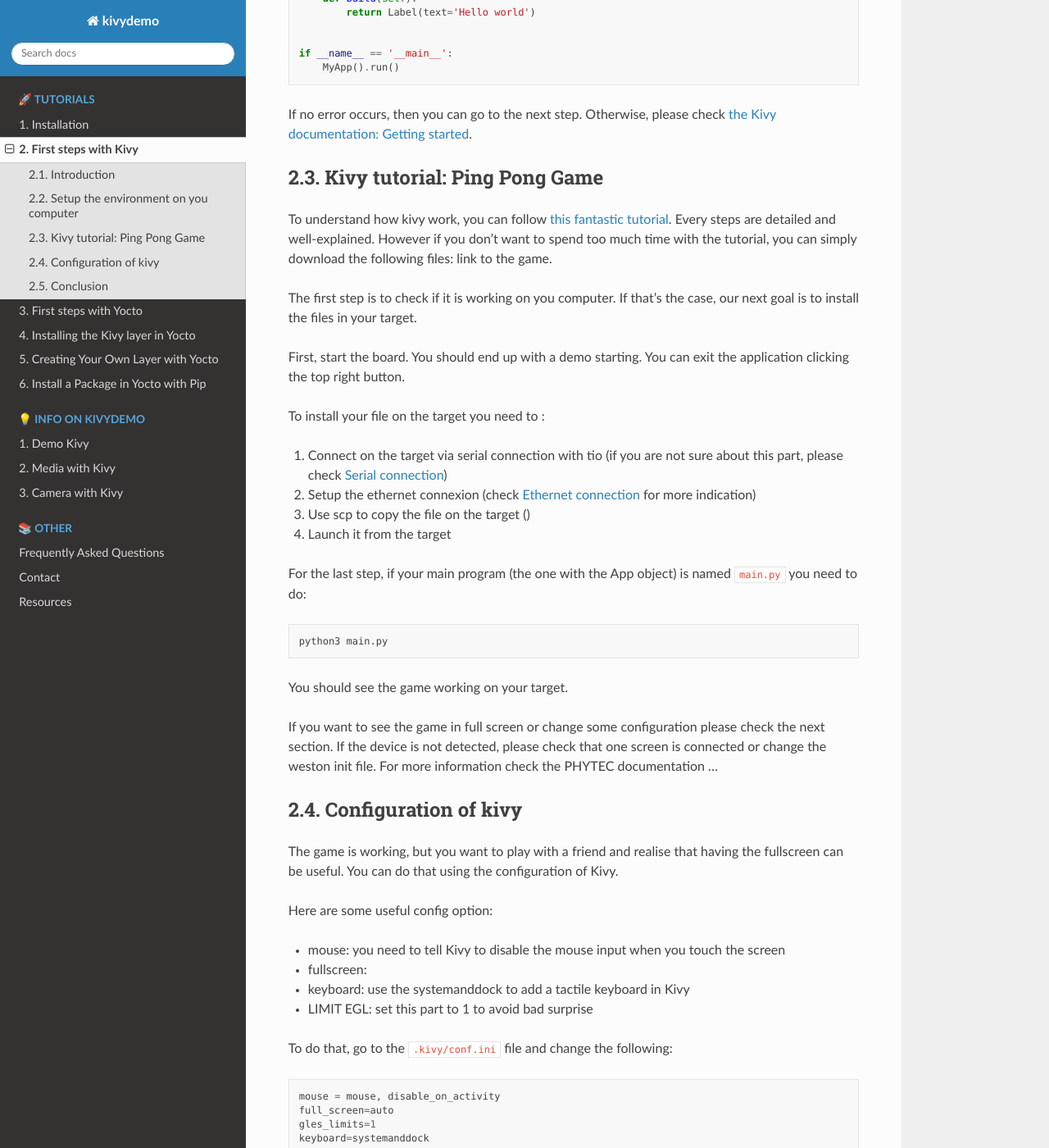
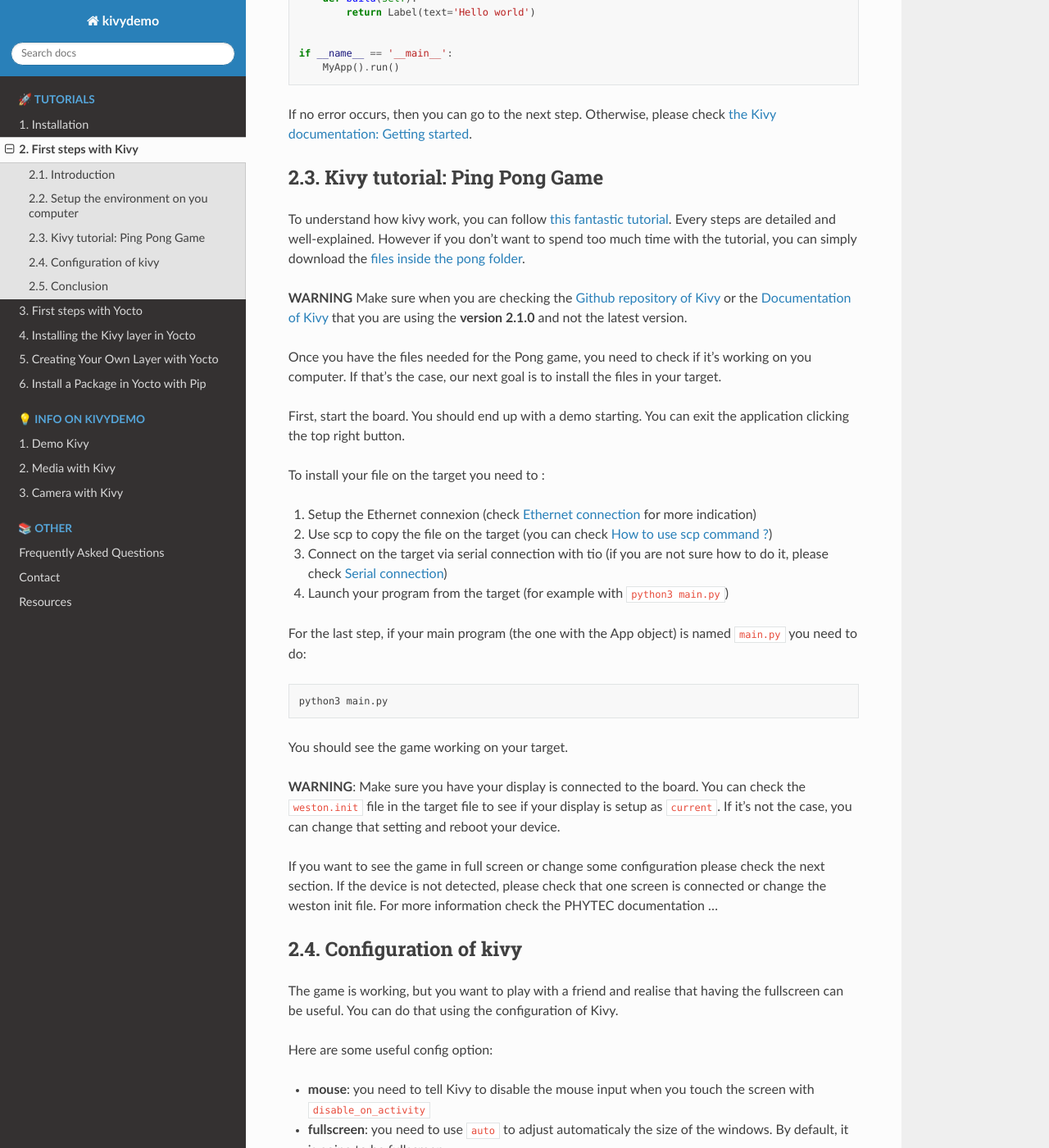
Before and after one commit to phytec/kivy-demo, a Sphinx documentation site: the page built from doc/tutorials/first-steps-kivy.rst, in a window 1280 px wide and 1400 px high, scrolled down 1149 px. Shown: the whole window at 82% size. Built offline with Sphinx 7.4.7 and the Read the Docs theme 2.0.0, drawn with Linux system fonts in a browser that asks for light colours; some of the changed text lies outside the part shown.

Commit message:
📝 Improve documentation

```diff
--- a/doc/faq.rst
+++ b/doc/faq.rst
@@ -29,8 +29,8 @@ Each time you want to use a command, do first ESC.
 
 If you want to learn more commands check `An introduction to the vi editor made by RedHat <https://www.redhat.com/sysadmin/introduction-vi-editor>`_.
 
-How to use :code:`scp` command ?
---------------------------------
+How to use scp command ?
+-------------------------
 
 Scp stand for secure copy protocol. It enables you to copy a file to or from an other machine.
 
--- a/doc/tutorials/first-steps-kivy.rst
+++ b/doc/tutorials/first-steps-kivy.rst
@@ -58,18 +58,20 @@ Kivy tutorial: Ping Pong Game
 ------------------------------
 
 To understand how kivy work, you can follow `this fantastic tutorial <https://kivy.org/doc/stable/tutorials/pong.html>`_. Every steps are detailed and well-explained.
-However if you don't want to spend too much time with the tutorial, you can simply download the following files: link to the game.
+However if you don't want to spend too much time with the tutorial, you can simply download the `files inside the pong folder <https://github.com/kivy/kivy/tree/2.2.0dev0/examples/tutorials/pong>`_.
 
-The first step is to check if it is working on you computer. If that's the case, our next goal is to install the files in your target.
+**WARNING** Make sure when you are checking the `Github repository of Kivy <https://github.com/kivy/kivy/tree/2.2.0dev0>`_ or the `Documentation of Kivy <https://kivy.org/doc/stable/>`_ that you are using the **version 2.1.0** and not the latest version.
+
+Once you have the files needed for the Pong game, you need to check if it's working on you computer. If that's the case, our next goal is to install the files in your target.
 
 First, start the board. You should end up with a demo starting. You can exit the application clicking the top right button.
 
 To install your file on the target you need to :
 
-#. Connect on the target via serial connection with tio (if you are not sure about this part, please check :ref:`tutorials/installation:Serial connection`)
-#. Setup the ethernet connexion (check :ref:`tutorials/installation:Ethernet connection` for more indication)
-#. Use scp to copy the file on the target ()
-#. Launch it from the target
+#. Setup the Ethernet connexion (check :ref:`tutorials/installation:Ethernet connection` for more indication)
+#. Use scp to copy the file on the target (you can check :ref:`faq:How to use scp command ?`)
+#. Connect on the target via serial connection with tio (if you are not sure how to do it, please check :ref:`tutorials/installation:Serial connection`)
+#. Launch your program from the target (for example with :code:`python3 main.py`)
 
 For the last step, if your main program (the one with the App object) is named :code:`main.py` you need to do:
 
@@ -78,6 +80,9 @@ For the last step, if your main program (the one with the App object) is named :
     python3 main.py
 
 You should see the game working on your target.
+
+**WARNING**: Make sure you have your display is connected to the board. You can check the :code:`weston.init` file in the target file to see if your display is setup as :code:`current`.
+If it's not the case, you can change that setting and reboot your device.
 
 If you want to see the game in full screen or change some configuration please check the next section.
 If the device is not detected, please check that one screen is connected or change the weston init file. For more information check the PHYTEC documentation ...
@@ -90,10 +95,10 @@ You can do that using the configuration of Kivy.
 
 Here are some useful config option:
 
-* mouse: you need to tell Kivy to disable the mouse input when you touch the screen
-* fullscreen:
-* keyboard: use the systemanddock to add a tactile keyboard in Kivy
-* LIMIT EGL: set this part to 1 to avoid bad surprise
+* **mouse**: you need to tell Kivy to disable the mouse input when you touch the screen with :code:`disable_on_activity`
+* **fullscreen**: you need to use :code:`auto` to adjust automaticaly the size of the windows. By default, it is going to be fullscreen.
+* **keyboard**: use the :code:`systemanddock` option to add a tactile keyboard in Kivy at the bottom of you window when you want to type something.
+* :code:`LIMIT_EGL`: set this option to 1 to avoid bad surprise due to EGL usage on the board.
 
 To do that, go to the :code:`.kivy/conf.ini` file and change the following:
 
@@ -105,7 +110,7 @@ To do that, go to the :code:`.kivy/conf.ini` file and change the following:
     keyboard=systemanddock
 
 
-There are several way to change the configuration in Kivy. The easiest one is to change the .kivy/conf.ini file.
+There are several way to change the configuration in Kivy. The easiest one is to change the :code:`.kivy/conf.ini` file.
 
 You can also define those configuration parameters with environement variables like that:
 
@@ -125,5 +130,5 @@ Conclusion
 If you want to install your own kivy program on the target, you need to:
 
 #. Develop on your computer an application
-#. Copy the files on the tarfet
+#. Copy the files on the target
 #. Test them on the board
--- a/doc/tutorials/installing-kivy-layer.rst
+++ b/doc/tutorials/installing-kivy-layer.rst
@@ -22,6 +22,9 @@ If you want more information on how to install your Phytec BSP with :code:`phyLi
 4. Build the final image by using the :code:`bitbake phytec-kivydemo-image` command after starting bitbake.
 
 That's it, you should then have the exact same image as the one you download during the first tutorial in :doc:`/tutorials/installation`.
+
+**NOTE**: For the first step, we have a distro using xwayland, however kivy also work with pure wayland.
+You just need to remove X11 in the :code:`REQUIRED_DISTRO` by adding :code:`REQUIRED_DISTRO:remove = "X11"` in the bbappend file of Kivy.
 
 Understanding the Layer
 ------------------------
```
Also changed, not shown: other parts of doc/tutorials/installing-kivy-layer.rst (+1 -1 lines), README.md (+11 -0 lines).
